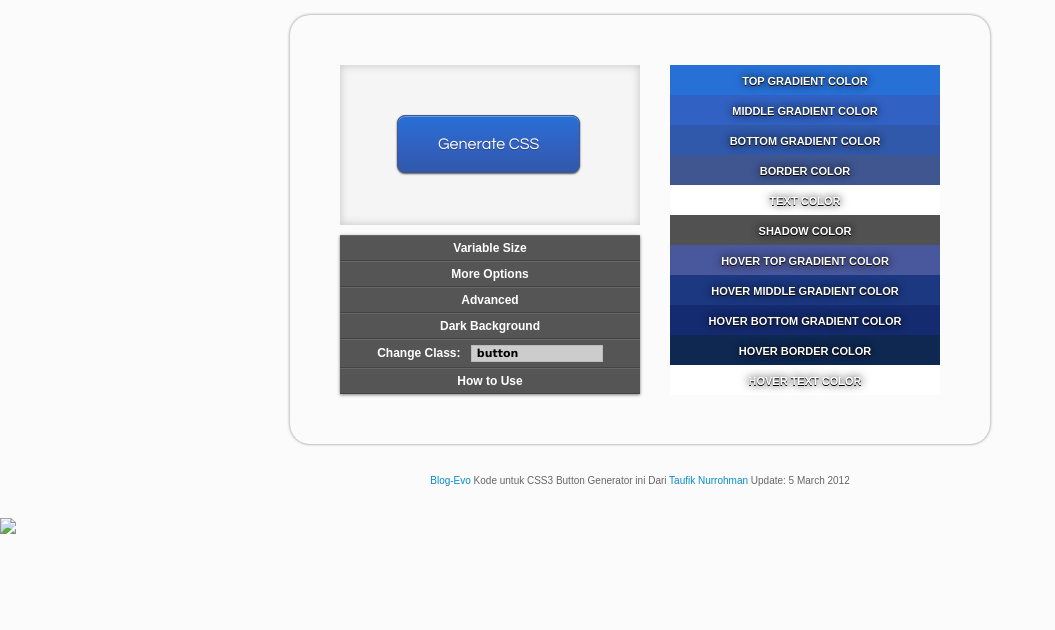
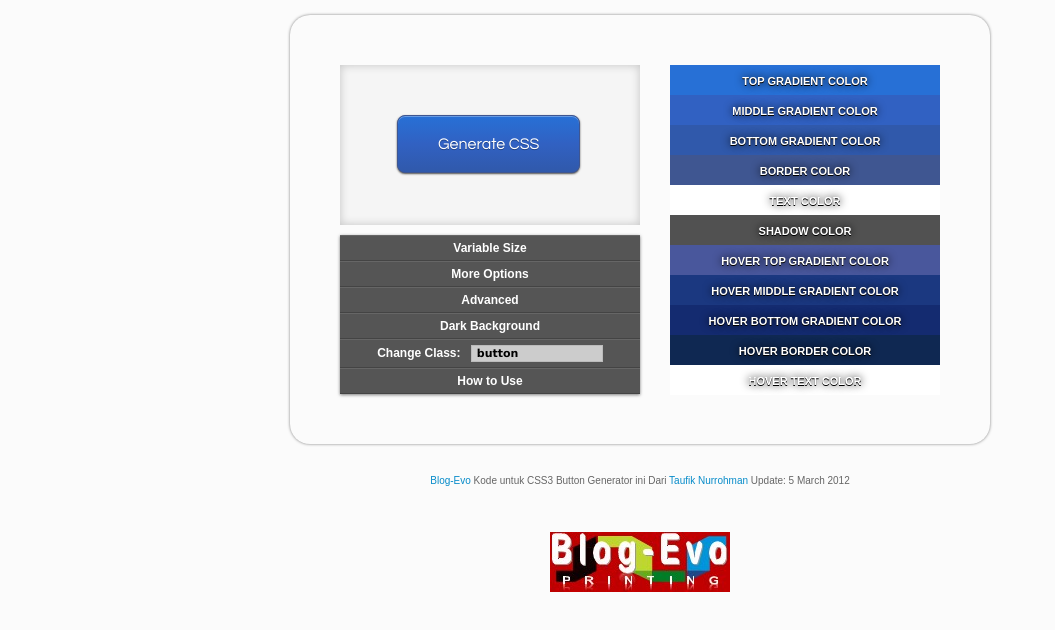
Before and after one commit to antoncabon/zmaxs-html5, a plain HTML site: page CSS3ButtonGenerator/index.html in a window 1280 px wide. Shown: the whole page, without its empty margins (0-1055 px from the left). Drawn offline with Linux system fonts and the light colour scheme.

Commit message:
ganti logo

```diff
--- a/CSS3ButtonGenerator/index.html
+++ b/CSS3ButtonGenerator/index.html
@@ -17,7 +17,8 @@
             $('h1#slideup').delay(1000).slideUp(1000, "easeInOutExpo");
         });
     </script>
-
+<link rel="shortcut icon" href="/favicon.ico" type="image/x-icon">
+<link rel="icon" href="/favicon.ico" type="image/x-icon">
 </head>
 
 <body>
@@ -211,8 +212,8 @@
 
     </div>
 
-    <div class="author"><a href="http://blog-evo.blogspot.com">Blog-Evo</a> Kode untuk CSS3 Button Generator ini Dari <a href="https://plus.google.com/108949996304093815163/about">Taufik Nurrohman</a> Update: 5 March 2012</div>
-<div class="logo"><a href="http://blog-evo.blogspot.com"><img src="images/blog-evo.png"/></a></div>
+    <div class="author"><a href="http://blog-evo.blogspot.com">Blog-Evo</a> Kode untuk CSS3 Button Generator ini Dari <a href="https://plus.google.com/108949996304093815163/about">Taufik Nurrohman</a> Update: 5 March 2012</div><br/>
+<div style="text-align:center"><a href="http://blog-evo.blogspot.com"><img src="images/blog-evo.jpg"/></a></div>
 </body>
 
 </html>
```
